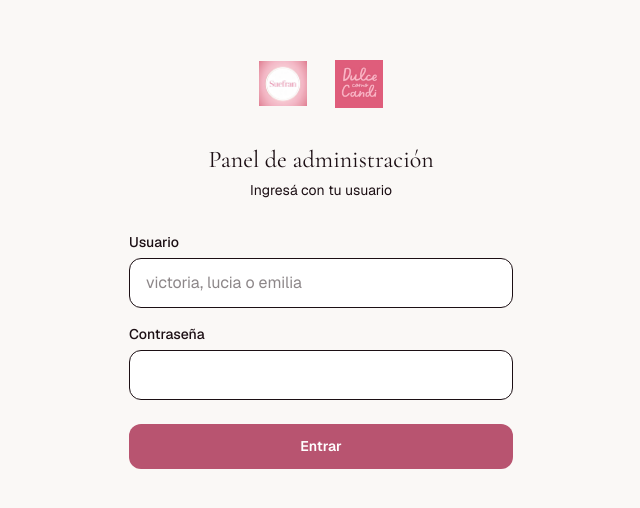
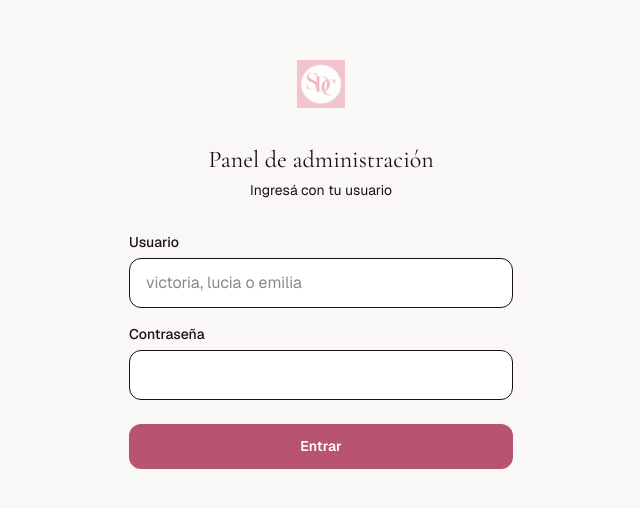
Before and after one commit to julioborn/suefranydulcecomocandi, a Next.js app: page /admin/login in a window 1280 px wide. Shown: the part 138-646 px from the top of the page, without its empty margins (319-959 px from the left). Built offline with nearby package versions, Linux system fonts and the light colour scheme.

Commit message:
Usar logo SDC en login en vez de los logos de cada tienda
El login es de la app en general, no de una tienda puntual.

```diff
--- a/app/admin/login/page.tsx
+++ b/app/admin/login/page.tsx
@@ -46,13 +46,10 @@ export default function LoginPage() {
   return (
     <main className="min-h-screen flex items-center justify-center px-6 bg-[#FAF8F6]">
       <div className="w-full max-w-sm">
-        {/* Logos */}
-        <div className="flex justify-center gap-5 mb-8">
+        {/* Logo */}
+        <div className="flex justify-center mb-8">
           <div className="relative w-14 h-14 rounded-xl overflow-hidden bg-[--bg-subtle]">
-            <Image src="/logos/suefran.jpg" alt="Suefran" fill className="object-contain p-1" />
-          </div>
-          <div className="relative w-14 h-14 rounded-xl overflow-hidden bg-[--bg-subtle]">
-            <Image src="/logos/dulcecomocandi.png" alt="Dulce Como Candi" fill className="object-contain p-1" />
+            <Image src="/logos/sdc.JPG" alt="SDC" fill className="object-contain p-1" />
           </div>
         </div>
 
```
